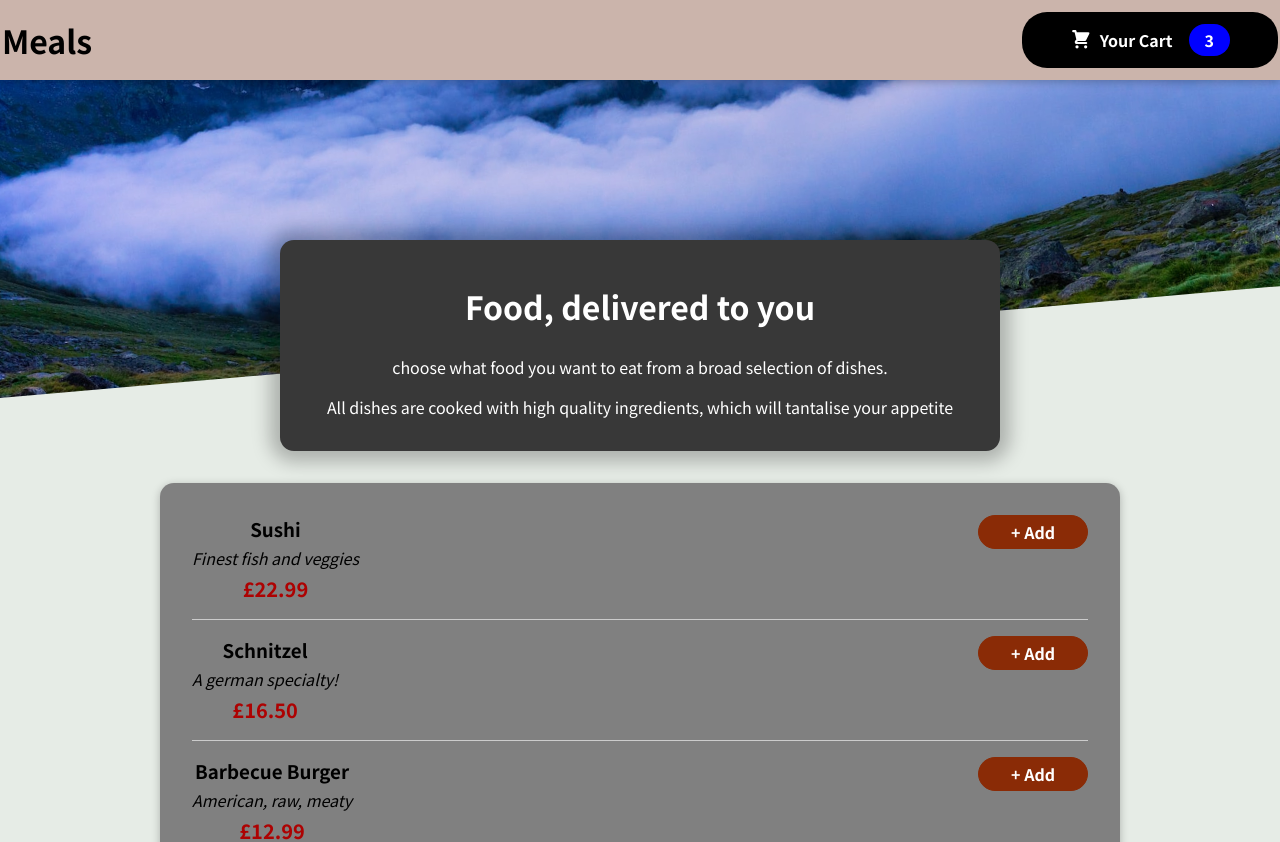
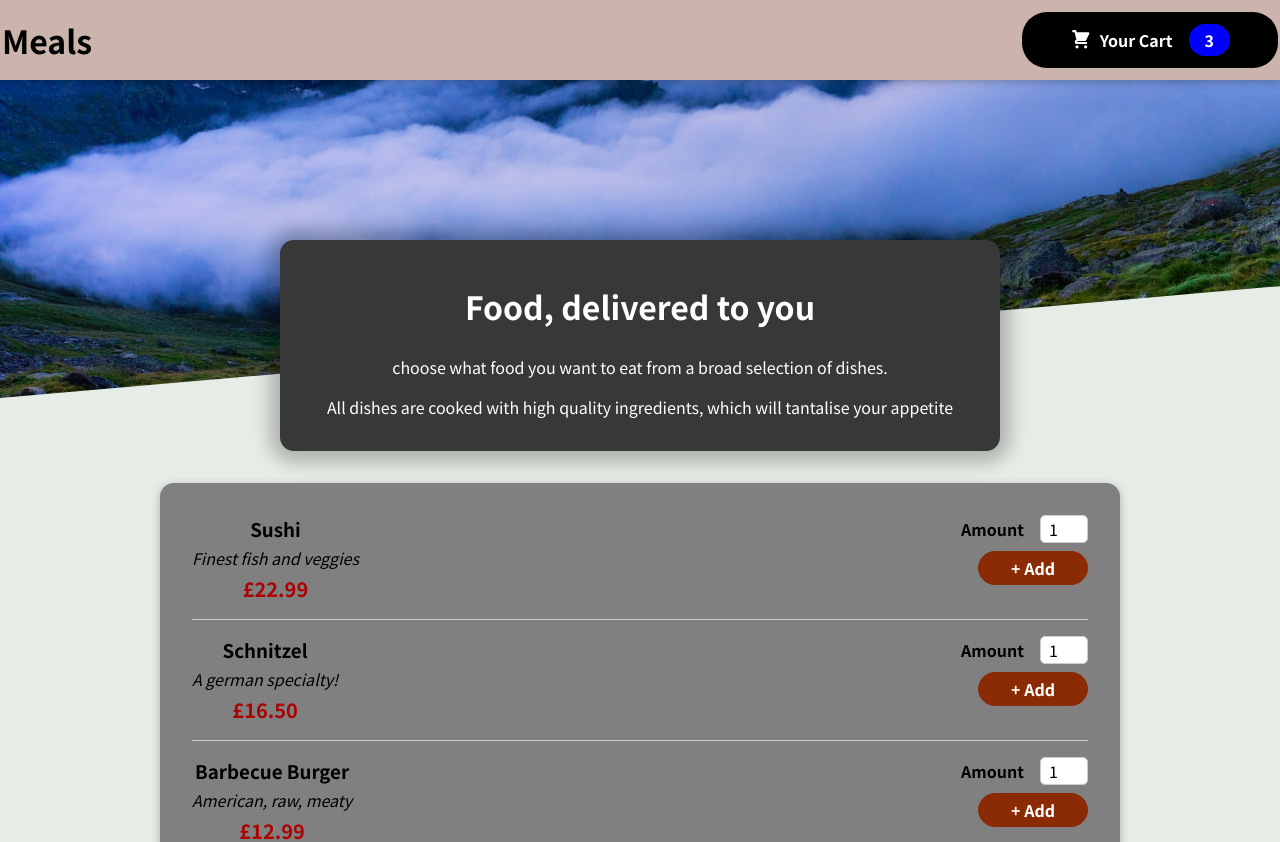
Before and after one commit to Alisyad9/weight_project, a React (Create React App) app: page / in a window 1280 px wide. Shown: the top 842 px of the page. Built offline with nearby package versions, Linux system fonts and the light colour scheme.

Commit message:
input works

```diff
--- a/src/components/Meals/MealItem/MealItemForm.js
+++ b/src/components/Meals/MealItem/MealItemForm.js
@@ -5,7 +5,7 @@ import Input from '../../UI/Input';
 const MealItemForm = (props) => {
   return (
     <form className={classes.form}>
-      {/* <Input
+      <Input
         label="Amount"
         input={{
           //   id: 'amount',
@@ -16,7 +16,7 @@ const MealItemForm = (props) => {
           step: '1',
           defaultValue: '1',
         }}
-      /> */}
+      />
       <button>+ Add</button>
     </form>
   );
```
Also changed, not shown: 1 other file (tests, documents, lock files or other folders).
